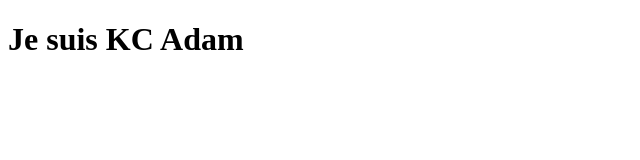
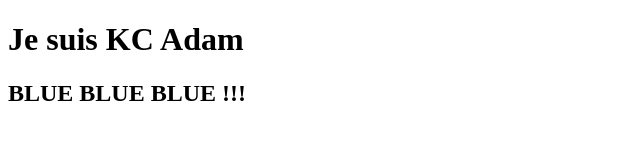
Before and after one commit to PapGris/Adam-Eve, a plain HTML site: page index.html in a window 1280 px wide. Shown: the whole page, without its empty margins (0-640 px from the left). Drawn offline with Linux system fonts and the light colour scheme.

```diff
--- a/index.html
+++ b/index.html
@@ -7,5 +7,6 @@
 </head>
 <body>
     <h1>Je suis KC Adam</h1>
+    <h2>BLUE BLUE BLUE !!!</h2>
 </body>
 </html>
```
